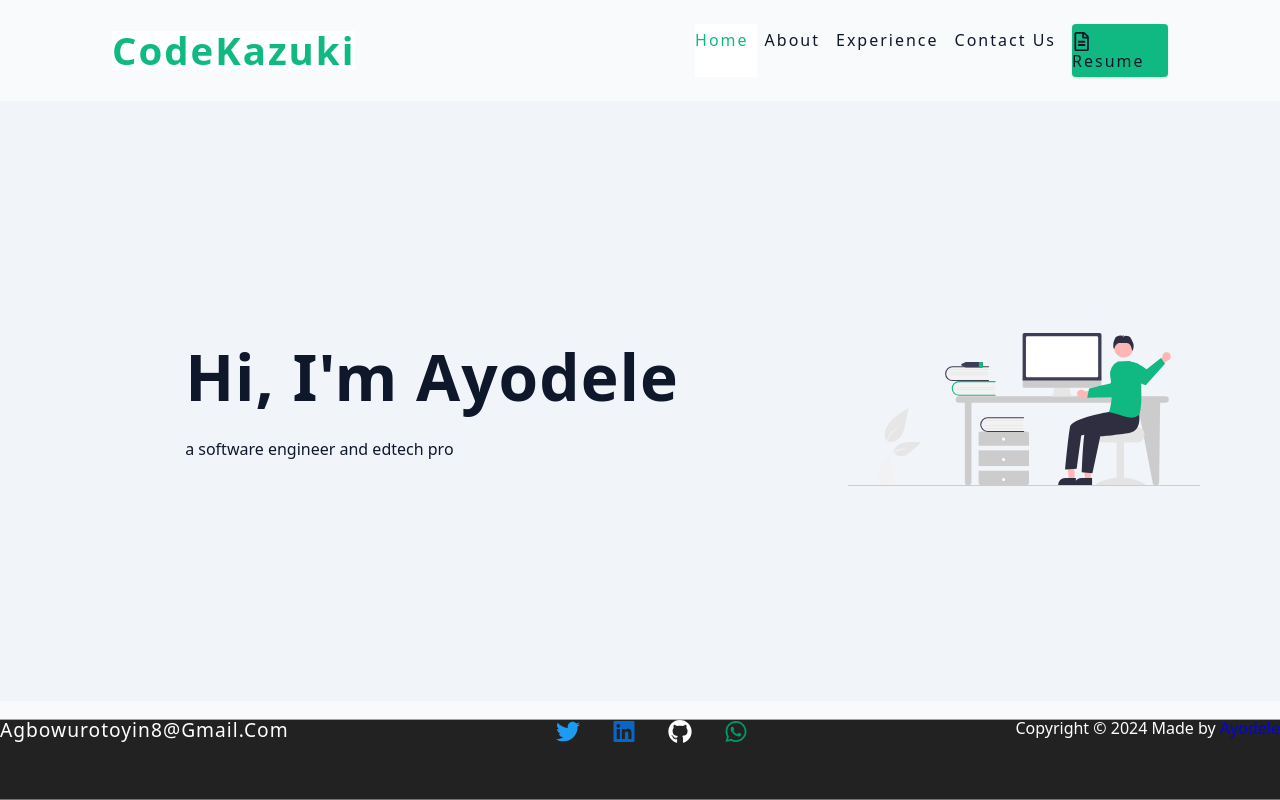
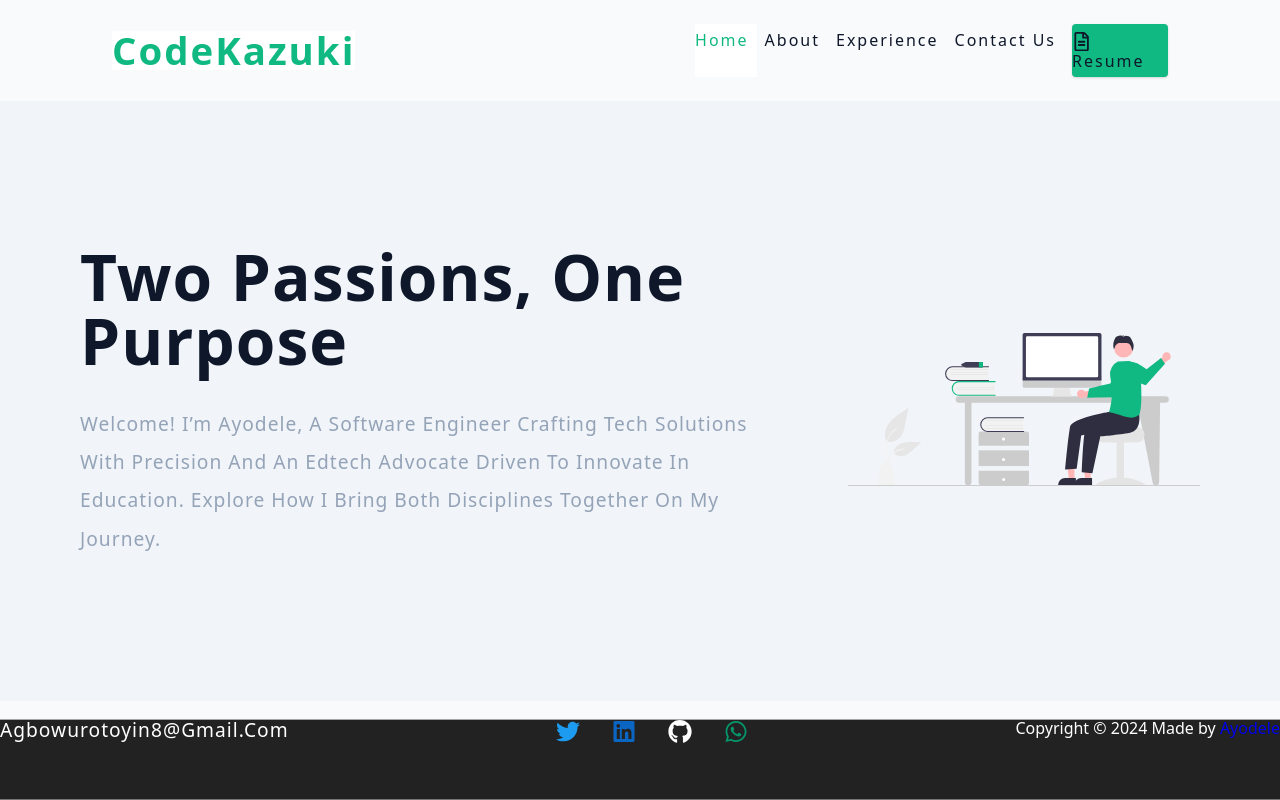
Before and after one commit to Codekazuki/devKazuki, a React (Vite) app: page / in a window 1280 px wide. Built offline with nearby package versions, Linux system fonts and the light colour scheme.

Commit message:
portfolio

```diff
--- a/src/index.css
+++ b/src/index.css
@@ -97,7 +97,7 @@ h2 {
 }
 
 h3 {
-  font-size: clamp(1.25rem, 2.5vw, 2.5rem); /* Small heading */
+  font-size: clamp(1rem, 1.5vw, 2.5rem); /* Small heading */
 }
 
 h4 {
--- a/src/pages/About.jsx
+++ b/src/pages/About.jsx
@@ -87,7 +87,7 @@ const About = () => {
       <section className='hero'>
         <div className='hero-center'>
           <div className='hero-title'>
-            <h2 className='pre-point'>{prePoint5}</h2>
+            <h1 className='pre-point'>{prePoint5}</h1>
             <h3>{point5}</h3>
           </div>
           <div className='img-container'>
--- a/src/pages/Landing.jsx
+++ b/src/pages/Landing.jsx
@@ -1,12 +1,14 @@
 import image from "../assets/hello.svg";
+const intro =
+  "Welcome! I’m Ayodele, a software engineer crafting tech solutions with precision and an edtech advocate driven to innovate in education. Explore how I bring both disciplines together on my journey.";
 
 const Landing = () => {
   return (
     <section className='hero'>
       <div className='hero-center'>
         <div className='hero-title'>
-          <h1>Hi, I&apos;m Ayodele</h1>
-          <p>a software engineer and edtech pro</p>
+          <h1> Two Passions, One Purpose</h1>
+          <h3>{intro}</h3>
         </div>
         <div className='img-container'>
           <img className='img' src={image} alt='' />
```
